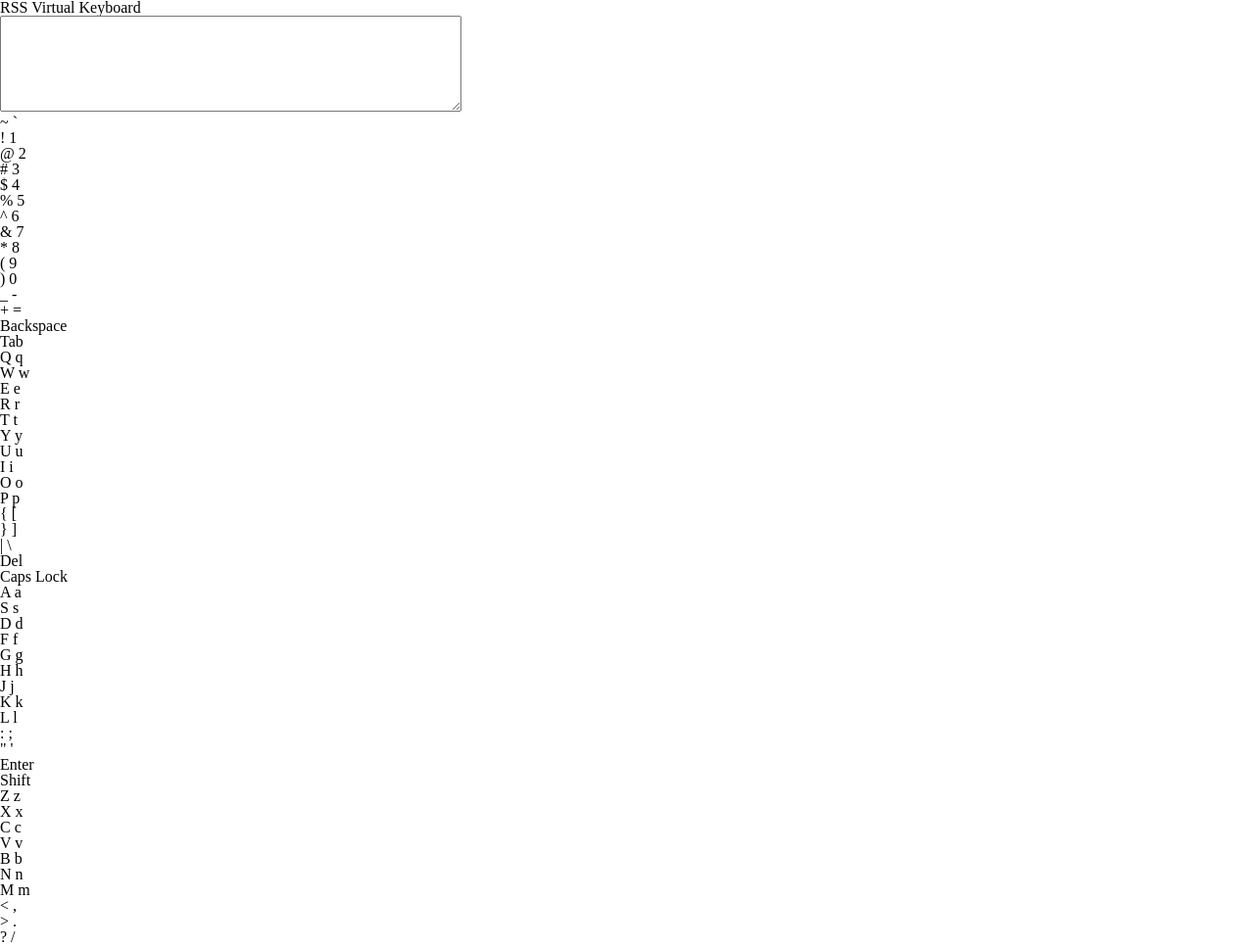
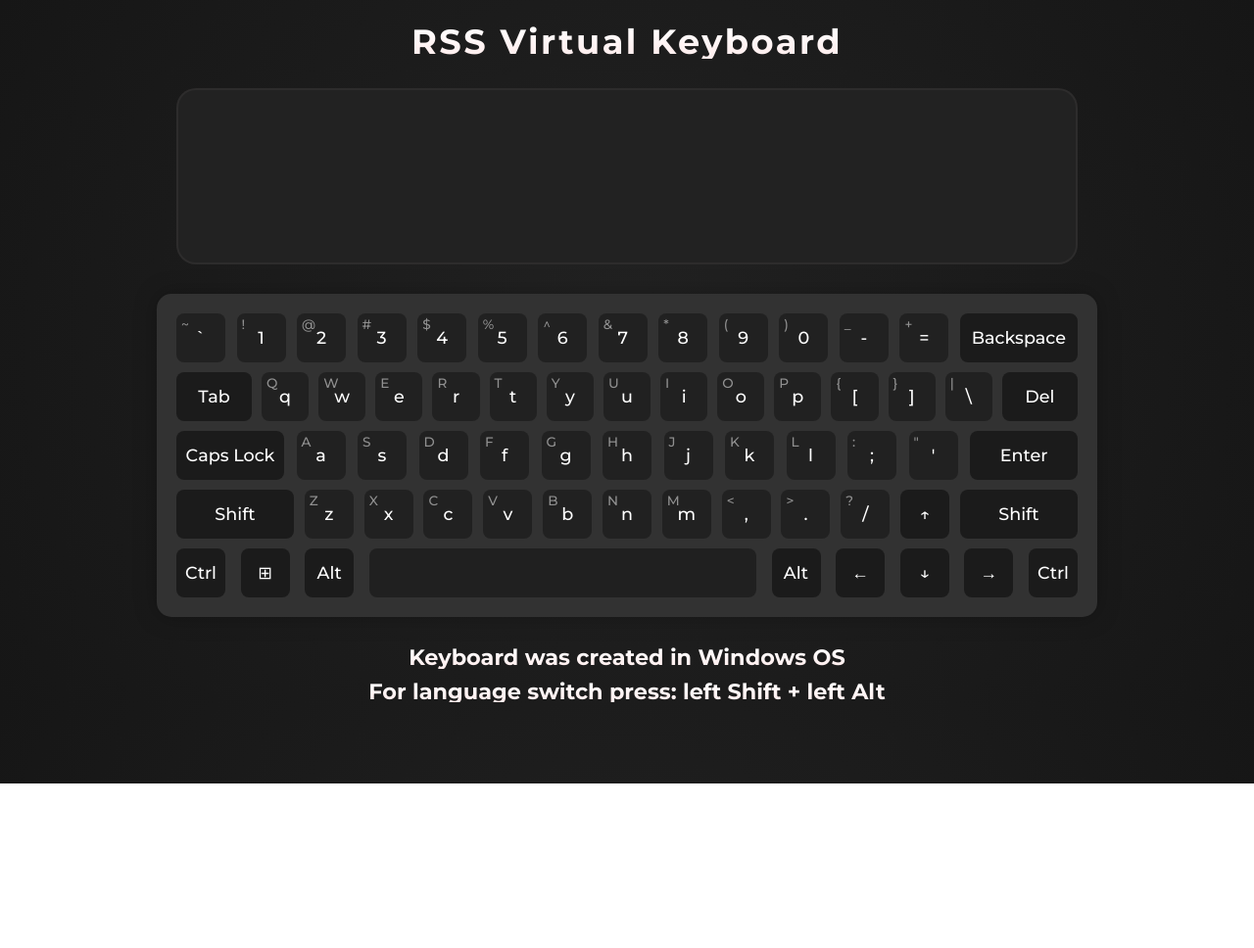
Before and after one commit to vbloodi/virtual-keyboard, a plain HTML site: page index.html in a window 1280 px wide. Shown: the top 968 px of the page at 98% size. After the commit the page ends 800 px from the top, so only its background shows below. Drawn offline with Linux system fonts and the light colour scheme.

Commit message:
feat: add style.css page styles

```diff
--- a/index.html
+++ b/index.html
@@ -12,7 +12,7 @@
     <link rel="stylesheet" href="./styles/normalize.css" />
     <link rel="stylesheet" href="./styles/reset.css" />
     <link rel="stylesheet" href="./styles/fonts.css" />
-    <link rel="stylesheet" href="./styles/main.css" />
+    <link rel="stylesheet" href="./styles/style.css" />
   </head>
   <body>
     <script src="./scripts/virtual-keyboard.js"></script>
@@ -21,7 +21,10 @@
         <h1 class="title__eng">RSS Virtual Keyboard</h1>
         <h1 class="title__ru hidden">RSS Виртуальная Клавиатура</h1>
       </div>
-      <textarea name="textarea" id="textarea" cols="50" rows="5" class="main__textarea textarea"></textarea>
+      <div class="textarea__container">
+        <div class="textarea__container"></div>
+        <textarea name="textarea" id="textarea" maxlength="255" class="main__textarea textarea"></textarea>
+      </div>
       <div class="main__keyboard keyboard" id="keyboard">
         <div class="keyboard__row row">
           <div class="keyboard__key key Backquote">
@@ -1996,7 +1999,7 @@
               </span>
             </span>
           </div>
-          <div class="keyboard__key key ArrowUp">
+          <div class="keyboard__key key Arrow-Up">
             <span class="eng">
               <span class="caseDown">
                 <span class="key__center">↑</span>
@@ -2335,7 +2338,7 @@
         <p class="description__ru hidden">Клавиатура была создана в Windows ОС</p>
       </div>
       <div class="language">
-        <p class="language__eng">For language switch, use: left Shift + left Alt</p>
+        <p class="language__eng">For language switch press: left Shift + left Alt</p>
         <p class="language__ru hidden">Для переключения языка используйте: левый Shift + левый Alt</p>
       </div>
     </main>
--- a/styles/main.css
+++ /dev/null
@@ -1,5 +0,0 @@
-/* --- COMMON --- */
-
-.hidden {
-  display: none;
-}
--- /dev/null
+++ b/styles/style.css
@@ -0,0 +1,171 @@
+/* --- COMMON --- */
+
+body {
+  color: #ffffff;
+  background: rgb(34, 34, 34);
+  background: radial-gradient(circle, rgba(34, 34, 34, 1) 0%, rgba(22, 22, 22, 1) 100%);
+}
+
+.hidden {
+  display: none;
+}
+
+/* --- MAIN --- */
+
+.main__container {
+  width: 1000px;
+  margin: 0 auto;
+  font-family: 'Montserrat', sans-serif;
+}
+
+.title {
+  margin: 25px 0 20px 0;
+  text-align: center;
+  font-size: 2.2rem;
+  font-weight: 700;
+  letter-spacing: 0.07em;
+  background: rgb(255, 221, 221);
+  background: linear-gradient(0deg, rgb(255, 236, 236) 0%, rgba(255, 255, 255, 1) 100%);
+  background-clip: text;
+  -webkit-background-clip: text;
+  -webkit-text-fill-color: transparent;
+}
+
+.textarea__container {
+  height: 200px;
+  display: flex;
+  justify-content: center;
+}
+
+.textarea {
+  width: 100%;
+  margin: 10px 40px;
+  padding: 15px;
+  font-size: 1.2rem;
+  border-radius: 20px;
+  resize: none;
+  color: #ffffff;
+  background-color: #222222;
+  border: 2px solid rgba(255, 236, 236, 0.05);
+  transition: filter 0.2s ease-in-out;
+}
+
+.textarea:focus {
+  border: none;
+  outline: 2px solid rgba(255, 236, 236, 0.15);
+  filter: drop-shadow(0 0 0.35rem rgba(255, 236, 236, 0.05));
+}
+
+.main__keyboard {
+  display: grid;
+  gap: 10px;
+  padding: 20px;
+  margin: 20px;
+  font-size: 1.1rem;
+  font-weight: 500;
+  background-color: #323232;
+  border-radius: 15px;
+  filter: drop-shadow(0 0 0.7rem rgba(0, 0, 0, 0.25));
+  user-select: none;
+}
+
+.keyboard__row {
+  display: flex;
+  justify-content: space-between;
+  gap: 10px;
+}
+
+.keyboard__key {
+  position: relative;
+  display: flex;
+  align-items: center;
+  justify-content: center;
+  width: 50px;
+  height: 50px;
+  background-color: #212121;
+  border-radius: 8px;
+  cursor: pointer;
+  transition: background-color, filter, transform, 0.15s ease-in-out;
+}
+
+.keyboard__key:hover {
+  background-color: #303030;
+  filter: drop-shadow(0 0 0.2rem rgba(0, 0, 0, 0.45));
+}
+
+.keyboard__key:active {
+  transform: scale(0.94);
+  filter: drop-shadow(0 0 0.4rem rgba(0, 0, 0, 0.7));
+}
+
+.key__aside {
+  position: absolute;
+  top: 5px;
+  left: 5px;
+  font-size: 0.85rem;
+  opacity: 0.5;
+}
+
+.Tab,
+.Delete {
+  flex-basis: 80px;
+}
+
+.CapsLock,
+.Enter {
+  flex-basis: 110px;
+}
+
+.Backspace,
+.Shift-Left,
+.Shift-Right {
+  flex-basis: 120px;
+}
+
+.Space {
+  flex-basis: 395px;
+  background-color: #202020;
+}
+
+.Space:active {
+  transform: scale(0.98, 0.92);
+}
+
+.Backspace,
+.Shift-Left,
+.Shift-Right,
+.Control-Left,
+.Control-Right,
+.Enter,
+.Delete,
+.CapsLock,
+.Tab,
+.Meta-Key,
+.Alt-Left,
+.Alt-Right,
+.Arrow-Up,
+.Arrow-Down,
+.Arrow-Left,
+.Arrow-Right {
+  background-color: #1b1b1b;
+}
+
+.description,
+.language {
+  text-align: center;
+  font-size: 1.4rem;
+  font-weight: 700;
+  background: rgb(255, 236, 236);
+  background: linear-gradient(0deg, rgba(255, 236, 236, 1) 0%, rgba(255, 255, 255, 1) 100%);
+  background-clip: text;
+  -webkit-background-clip: text;
+  -webkit-text-fill-color: transparent;
+}
+
+.description {
+  margin-top: 30px;
+}
+
+.language {
+  margin-top: 12px;
+}
```
